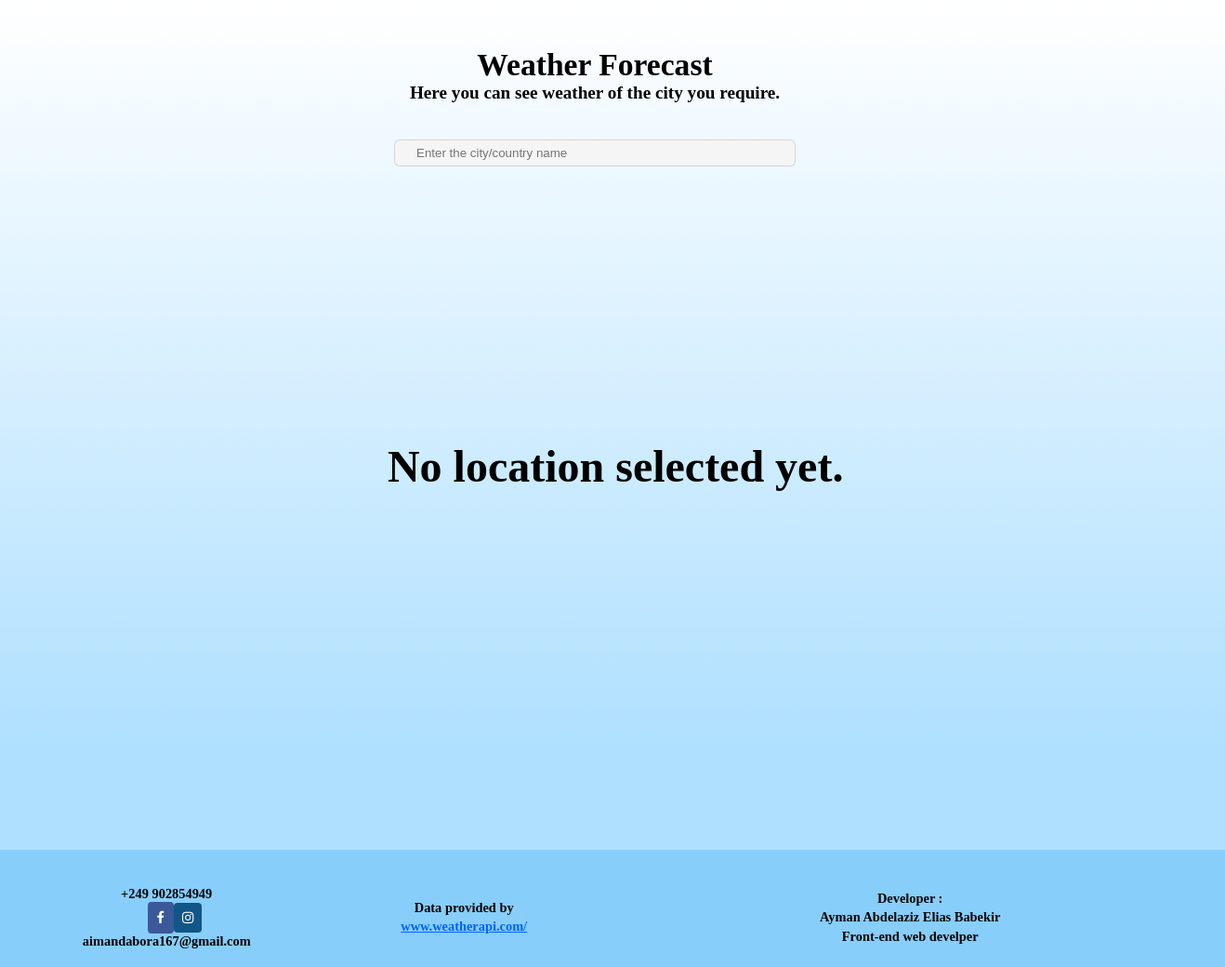
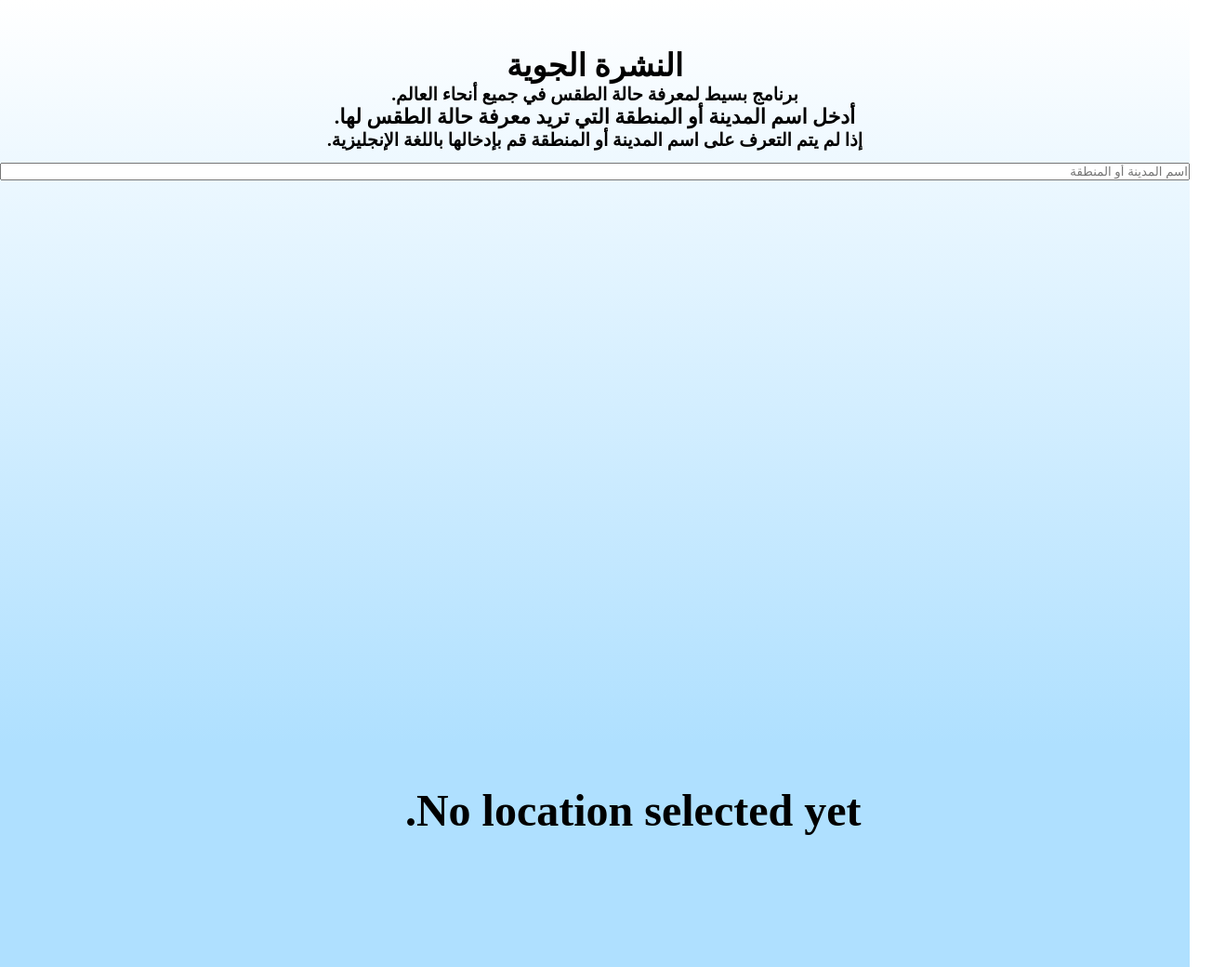
Before and after one commit to AymanAlsisi/weather, a plain HTML site: page index.html in a window 1280 px wide. Shown: the whole page at 93% size, 1318 px wide, since content can reach past the window. Drawn offline with nearby package versions, Linux system fonts and the light colour scheme; a web font is replaced by a local one.

Commit message:
Update index.html

```diff
--- a/index.html
+++ b/index.html
@@ -1,5 +1,5 @@
 <!DOCTYPE html>
-<html lang="en">
+<html lang="en" dir="rtl">
 
 <head>
     <meta charset="UTF-8">
@@ -7,44 +7,24 @@
     <script src="https://cdn.jsdelivr.net/npm/axios/dist/axios.min.js"></script>
     <link rel="stylesheet" href="https://cdnjs.cloudflare.com/ajax/libs/font-awesome/4.7.0/css/font-awesome.min.css">
     <link rel="stylesheet" href="./style.css">
-    <title>Weather Forecast</title>
+    <title>نشرة جوية</title>
 </head>
 
 <body>
 
     <div class="head">
-        <header class="title">Weather Forecast</header>
-        <p>Here you can see weather of the city you require.</p>
+        <header class="title">النشرة الجوية</header>
+        <p>برنامج بسيط لمعرفة حالة الطقس في جميع أنحاء العالم.</p>
+        <p style="font-size: 22px;">أدخل اسم المدينة أو المنطقة التي تريد معرفة حالة الطقس لها.</p>
+        <p>إذا لم يتم التعرف على اسم المدينة أو المنطقة قم بإدخالها باللغة الإنجليزية.</p>
     </div>
 
-    <div class="form">
-        <input type="text" id="cityInp" onkeyup="getFeatures(this.value)" placeholder="Enter the city/country name">
-    </div>
+    <input type="text" id="cityInp" onkeyup="getFeatures(this.value)" placeholder="اسم المدينة أو المنطقة">
 
     <div class="body">
 
     </div>
 
-    <footer>
-        <div class="footer-left">
-            <p>+249 902854949</p>
-            <div class="social">
-                <p><a href="https://web.facebook.com/aiman.dabora?_rdc=1&_rdr" class="fa fa-facebook"></a></p>
-                <p><a href="https://www.instagram.com/ayman_alsisi/" class="fa fa-instagram"></a></p>
-            </div>
-            <p>aimandabora167@gmail.com</p>
-        </div>
-        <div class="footer-mid">
-            <p>Data provided by</p>
-            <a href="https://www.weatherapi.com/">www.weatherapi.com/</a>
-        </div>
-        <div class="footer-right">
-            <p>Developer :</p>
-            <p>Ayman Abdelaziz Elias Babekir</p>
-            <p>Front-end web develper</p>
-        </div>
-    </footer>
-
     <script src="./main.js"></script>
 </body>
 
```
